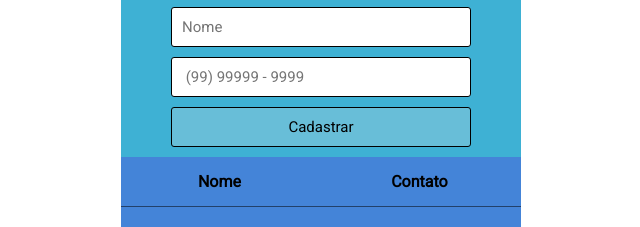
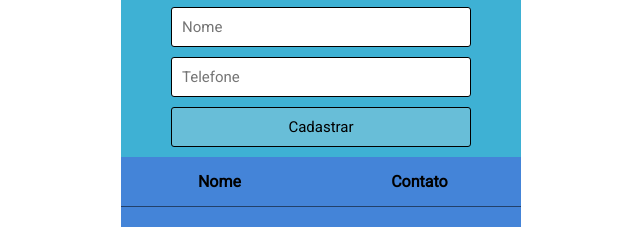
Before and after one commit to Falcon-Br/site_agenda_de_contatos, a plain HTML site: page index.html in a window 1280 px wide. Shown: the part 211-438 px from the top of the page, 319-959 px from the left. Drawn offline with Linux system fonts and the light colour scheme.

Commit message:
fix: placeholder alterado

```diff
--- a/index.html
+++ b/index.html
@@ -20,7 +20,7 @@
             <h1>Agenda de Contatos</h1>
             <form id="form-agenda">
                 <input id="nome" type="text" placeholder="Nome">
-                <input id="contato" type="number" placeholder=" (99) 99999 - 9999">
+                <input id="contato" type="number" placeholder="Telefone">
                 <button>Cadastrar</button>
             </form>
             <table cellspacing = "0">
```
